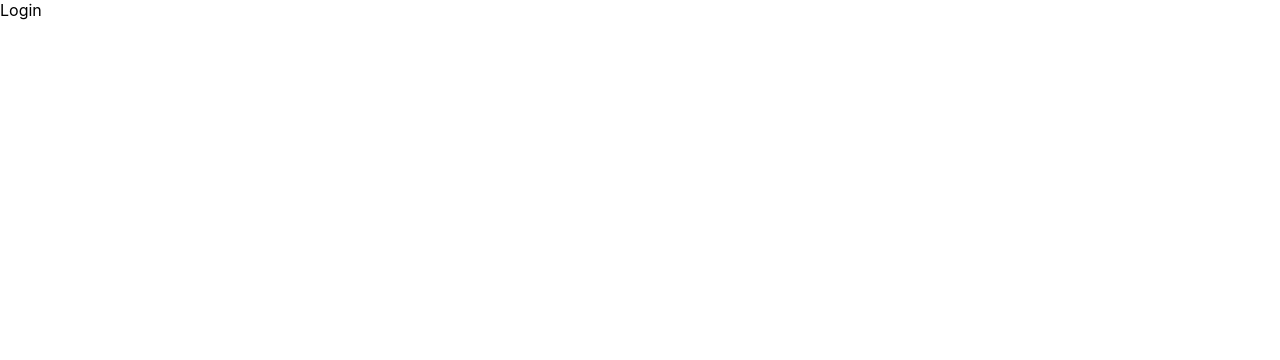
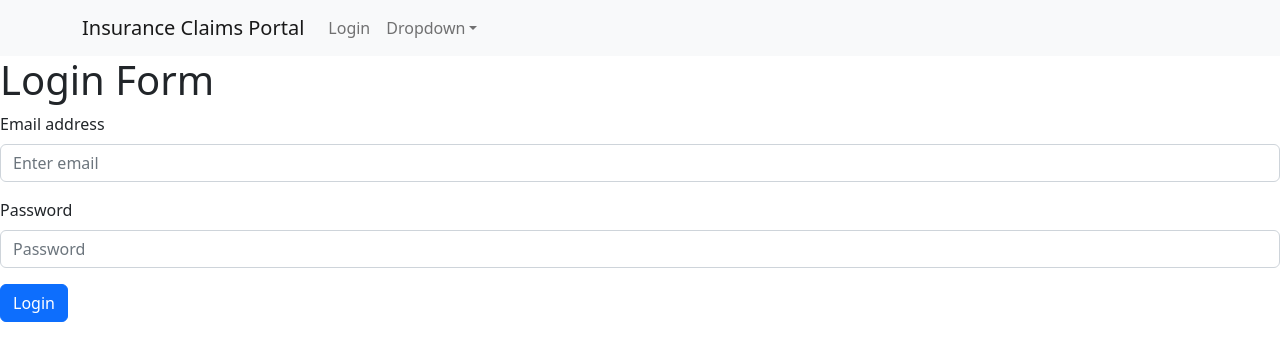
Before and after one commit to branyzp/DBS-TT, a React (Create React App) app in the folder frontend/: page / in a window 1280 px wide. Shown: the top 360 px of the page. Built offline with nearby package versions, Linux system fonts and the light colour scheme.

Commit message:
add login form and navbar

```diff
--- a/frontend/src/App.js
+++ b/frontend/src/App.js
@@ -2,10 +2,12 @@ import logo from './logo.svg';
 import './App.css';
 import { BrowserRouter, Route, Routes } from 'react-router-dom';
 import Login from './pages/Login';
+import Navbar from './components/Navbar';
 
 function App() {
 	return (
 		<BrowserRouter>
+			<Navbar />
 			<Routes>
 				<Route path="/" element={<Login />} />
 				<Route />
--- /dev/null
+++ b/frontend/src/components/Navbar.jsx
@@ -0,0 +1,70 @@
+import React from 'react';
+import Container from 'react-bootstrap/Container';
+import Nav from 'react-bootstrap/Nav';
+import Navbar from 'react-bootstrap/Navbar';
+import NavDropdown from 'react-bootstrap/NavDropdown';
+import { useNavigate } from 'react-router-dom';
+
+
+function Header() {
+	const headerItems = ['Login'];
+
+	//? use navigate to handle routing
+	let navigate = useNavigate();
+
+	const handleClick = (route) => {
+		navigate(route);
+	};
+
+	return (
+		<div>
+			<Navbar bg="light" expand="lg">
+				<Container>
+					<Navbar.Brand
+						className="cursorpointer"
+						onClick={() => {
+							handleClick('');
+						}}
+					>
+						Insurance Claims Portal
+					</Navbar.Brand>
+					<Navbar.Toggle aria-controls="basic-navbar-nav" />
+					<Navbar.Collapse id="basic-navbar-nav">
+						<Nav className="me-auto">
+							{
+								//? map out header items to generate out clickable links
+							}
+							{headerItems.map((element, index) => {
+								return (
+									<Nav.Link
+										key={index}
+										onClick={() => handleClick(element.toLowerCase())}
+									>
+										{element}
+									</Nav.Link>
+								);
+							})}
+							<NavDropdown title="Dropdown" id="basic-nav-dropdown">
+								<NavDropdown.Item href="#action/3.1">
+									dropdown item1
+								</NavDropdown.Item>
+								<NavDropdown.Item href="#action/3.2">
+									dropdown item2
+								</NavDropdown.Item>
+								<NavDropdown.Item href="#action/3.3">
+									dropdown item3
+								</NavDropdown.Item>
+								<NavDropdown.Divider />
+								<NavDropdown.Item href="#action/3.4">
+									separated dropdown item4
+								</NavDropdown.Item>
+							</NavDropdown>
+						</Nav>
+					</Navbar.Collapse>
+				</Container>
+			</Navbar>
+		</div>
+	);
+}
+
+export default Header;
--- a/frontend/src/pages/Login.jsx
+++ b/frontend/src/pages/Login.jsx
@@ -1,7 +1,62 @@
-import React from 'react';
+import React, { useState } from 'react';
+import Button from 'react-bootstrap/Button';
+import Form from 'react-bootstrap/Form';
+import { useNavigate } from 'react-router-dom';
+// import { useAuth } from '../contexts/AuthContext';
 
 function Login() {
-	return <div>Login</div>;
+	const [email, setemail] = useState({ email: '', dirty: false });
+	const [password, setpassword] = useState({ password: '', dirty: false });
+
+	// const auth = useAuth();
+	const navigate = useNavigate();
+
+	const handleSubmit = (e) => {
+		e.preventDefault();
+		// 	auth.Login(email, password).then(
+		// 		() => {
+		// 			navigate('/');
+		// 		},
+		// 		(err) => {
+		// 			console.log(err);
+		// 		}
+		// 	);
+	};
+
+	return (
+		<div className="formcard">
+			<h1>Login Form</h1>
+			<Form onSubmit={handleSubmit}>
+				<Form.Group className="mb-3" controlId="formBasicEmail">
+					<Form.Label>Email address</Form.Label>
+					<Form.Control
+						onChange={(e) => {
+							setemail({ email: e.target.value, dirty: true });
+							console.log(email);
+						}}
+						type="email"
+						placeholder="Enter email"
+					/>
+				</Form.Group>
+
+				<Form.Group className="mb-3" controlId="formBasicPassword">
+					<Form.Label>Password</Form.Label>
+					<Form.Control
+						onChange={(e) => {
+							setpassword({ password: e.target.value, dirty: true });
+							console.log(password);
+						}}
+						type="password"
+						placeholder="Password"
+					/>
+				</Form.Group>
+
+				<Button variant="primary" type="submit">
+					Login
+				</Button>
+			</Form>
+		</div>
+	);
 }
 
 export default Login;
```
Also changed, not shown: frontend/src/index.js (+4 -3 lines).
